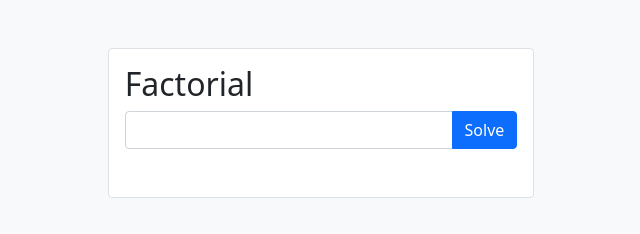
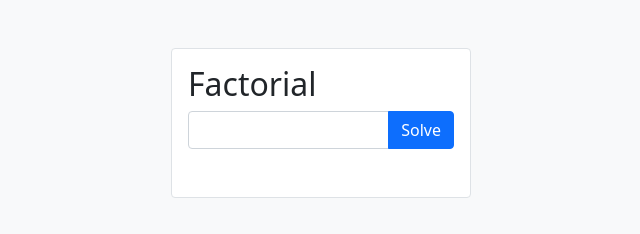
Before and after one commit to EnriqueSaracho/factorial, a plain HTML site: page index.html in a window 1280 px wide. Shown: the whole page, without its empty margins (319-959 px from the left). Drawn offline with nearby package versions, Linux system fonts and the light colour scheme.

Commit message:
index.html

```diff
--- a/index.html
+++ b/index.html
@@ -14,7 +14,10 @@
     <script src="app.js"></script>
   </head>
   <body class="bg-light">
-    <div class="container bg-white border rounded-2 col-4 my-5 p-3">
+    <div
+      class="container bg-white border rounded-2 my-5 p-3"
+      style="width: 300px"
+    >
       <h2>Factorial</h2>
       <div class="input-group">
         <input type="text" id="input" class="form-control" />
```
